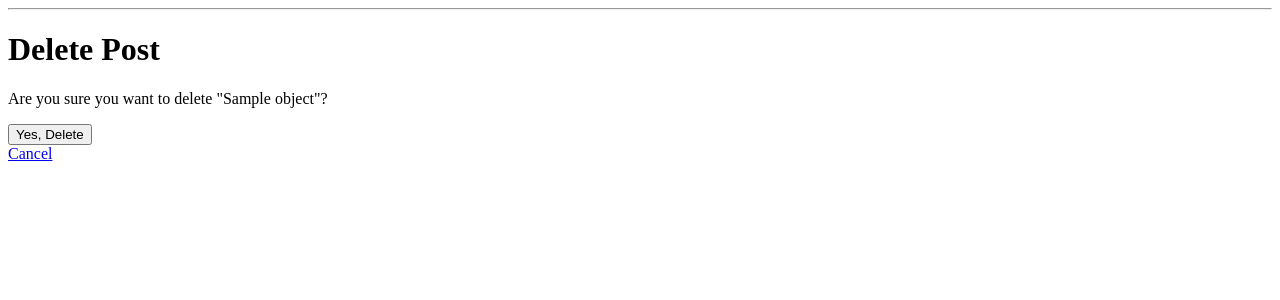
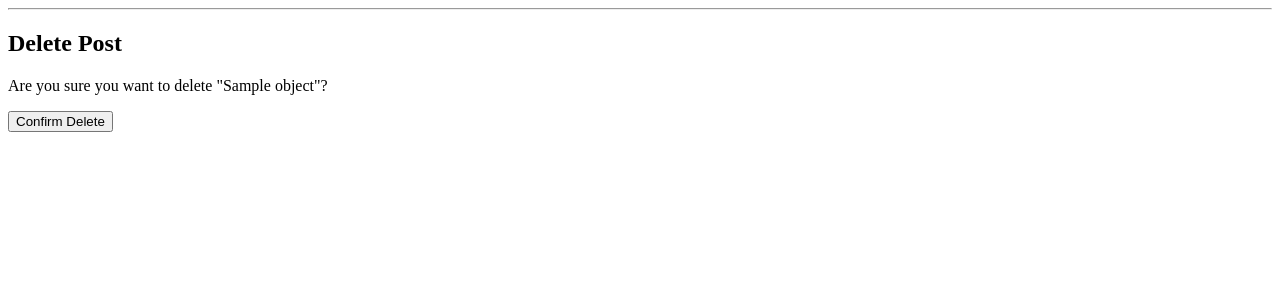
Before and after one commit to Melissa07001/Alx_DjangoLearnLab, a Django app: template blog/templates/blog/post_confirm_delete.html in a window 1280 px wide. Shown: the part 26-326 px from the top of the page. Run offline with Django 5.2, Linux system fonts and the light colour scheme; the template is opened without the code that fills it: most values are stand-ins (such as "Sample title", 1, 10 or a date in 2020).

Commit message:
Update post_confirm_delete.html

```diff
--- a/blog/templates/blog/post_confirm_delete.html
+++ b/blog/templates/blog/post_confirm_delete.html
@@ -1,12 +1,9 @@
 {% extends "blog/base.html" %}
 {% block content %}
-  <h1>Delete Post</h1>
-  <p>Are you sure you want to delete "{{ object.title }}"?</p>
-
-  <form method="POST">
+<h2>Delete Post</h2>
+<p>Are you sure you want to delete "{{ object.title }}"?</p>
+<form method="post">
     {% csrf_token %}
-    <button type="submit">Yes, Delete</button>
-  </form>
-
-  <a href="{% url 'post-detail' object.pk %}">Cancel</a>
+    <button type="submit">Confirm Delete</button>
+</form>
 {% endblock %}
```
